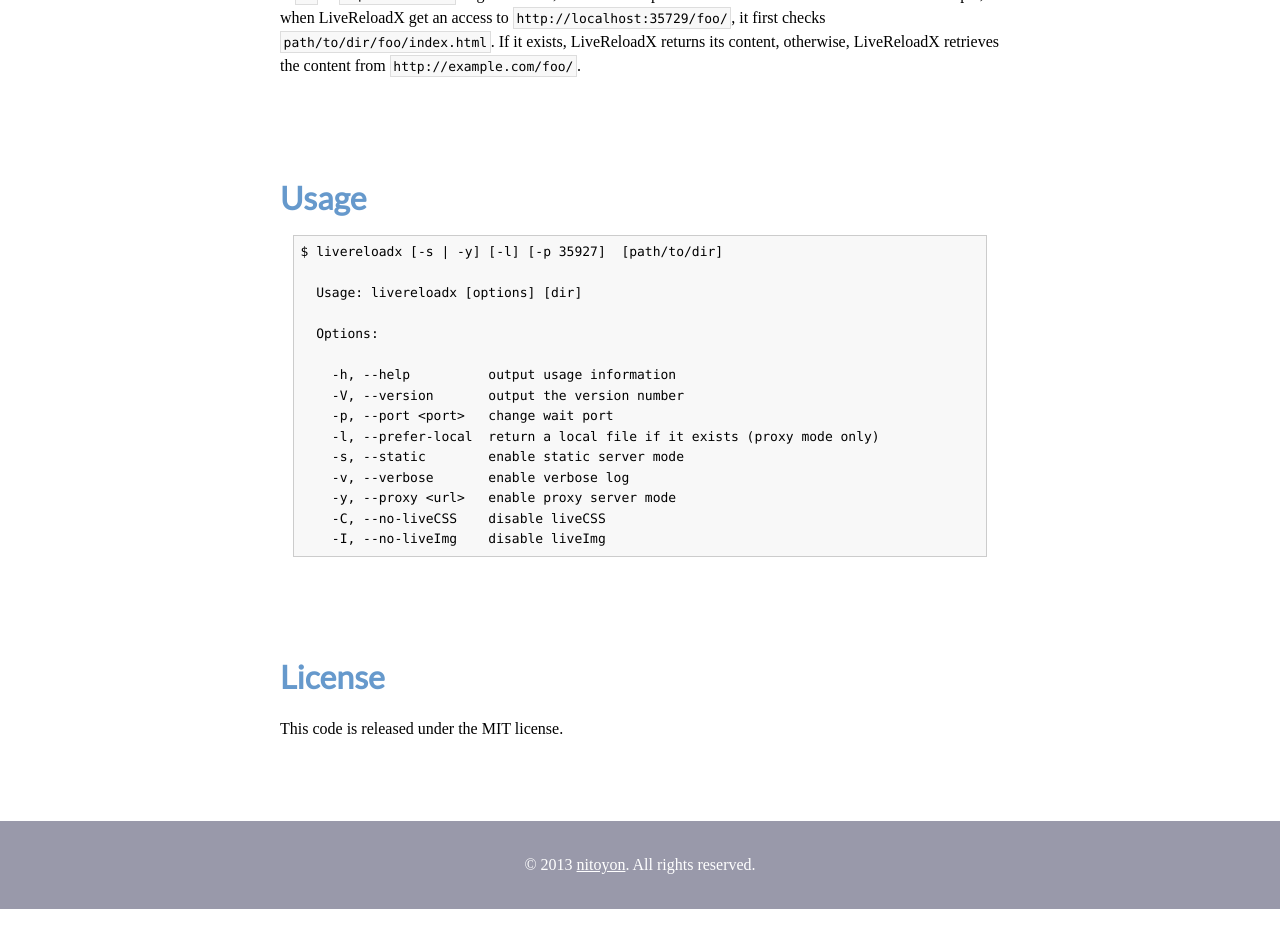
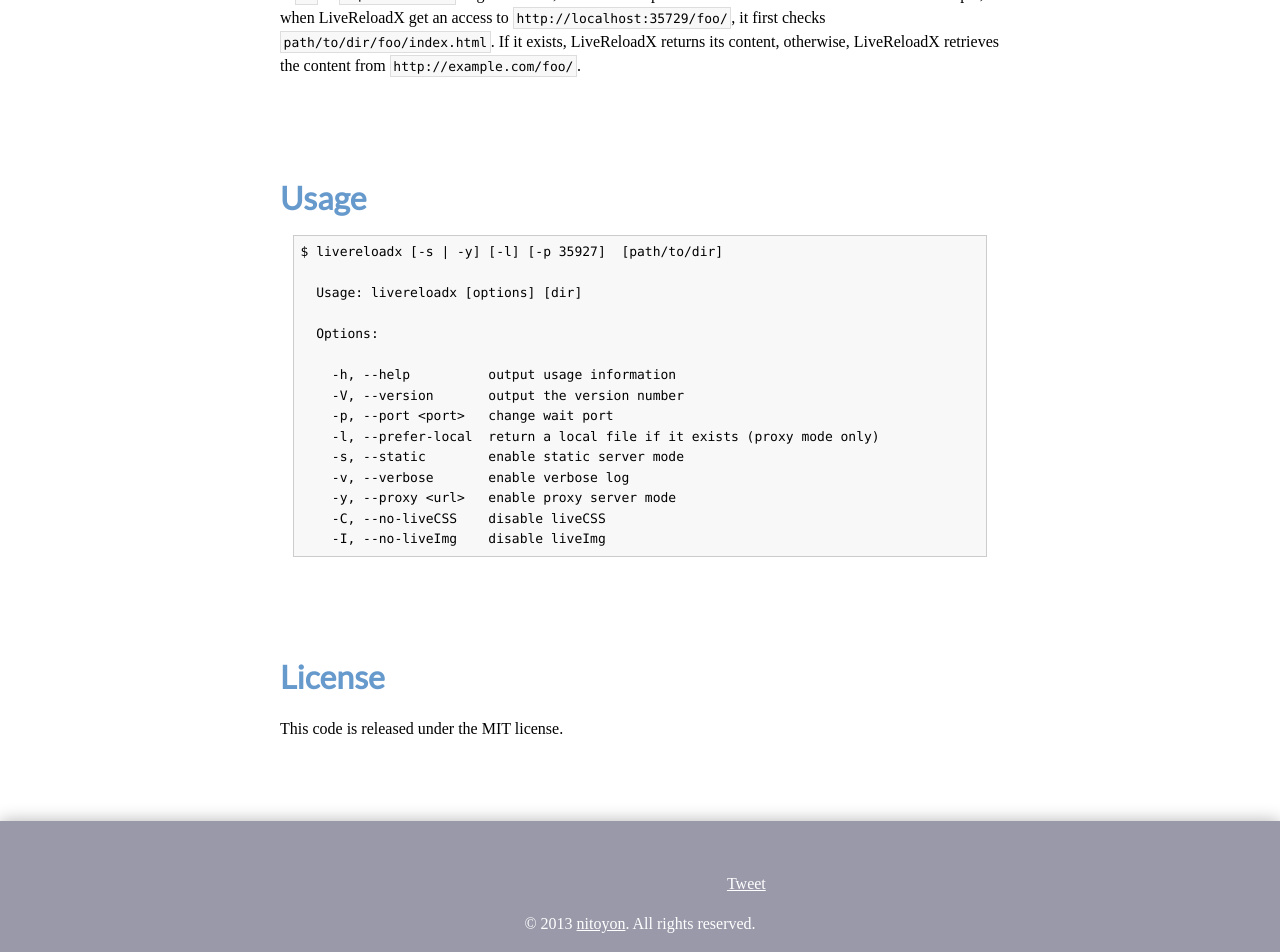
Before and after one commit to nitoyon/livereloadx, a Jekyll site: the page built from index.md, in a window 1280 px wide and 1400 px high, scrolled down 3586 px. Shown: the part 448-1400 px from the top of the window. Built offline with Jekyll 4.4.1, drawn with Linux system fonts in a browser that asks for light colours; Markdown is read by kramdown in place of the engine named in the settings; comment, search, counter and statistics services are not loaded; before the commit the page ends 4943 px from its top, so only the background shows below that.

Commit message:
Add social buttons and support smartphone

```diff
--- a/_layouts/default.html
+++ b/_layouts/default.html
@@ -2,20 +2,40 @@
 <html lang="en">
 <head>
   <meta http-equiv="content-type" content="text/html; charset=utf-8" />
-  <title>LiveReloadX</title>
+  <title>LiveReloadX | Reload your Browser Automatically</title>
+  <!--[if lt IE 9]>
+  <script src="http://html5shiv.googlecode.com/svn/trunk/html5.js"></script>
+  <![endif]-->
   <link href='http://fonts.googleapis.com/css?family=Lato' rel='stylesheet' type='text/css'>
   <link rel="stylesheet" href="stylesheets/default.css" type="text/css" />
+  <meta property="og:title" content="About LiveReloadX"/>
+  <meta property="og:url" content="http://tech.nitoyon.com{{ page.url | remove: 'index.html' }}"/>
+  <meta property="og:type" content="article"/>
+  <meta property="og:description" content="Edit files, and browsers are reloaded automatically. LiveReloadX is a command line tool based on LiveReload 2.X source code."/>
+  <meta property="og:image" content="http://nitoyon.github.com/livereloadx/images/title_square.png"/>
+  <meta property="og:site_name" content="LiveReloadX"/>
+  <meta property="fb:admins" content="1297551349" />
+  <meta name="viewport" content="width=device-width,initial-scale=1.0">
 </head>
 <body>
-<a href="https://github.com/nitoyon/livereloadx"><img style="position: absolute; top: 0; right: 0; border: 0; position: fixed" src="https://s3.amazonaws.com/github/ribbons/forkme_right_gray_6d6d6d.png" alt="Fork me on GitHub"></a>
+<a href="https://github.com/nitoyon/livereloadx"><img id="fork-me" src="https://s3.amazonaws.com/github/ribbons/forkme_right_gray_6d6d6d.png" alt="Fork me on GitHub"></a>
 
+<div id="wrap">
 <article>
 {{ content }}
 </article>
+</div>
 
 <footer>
-  &copy; 2013 <a href="https://github.com/nitoyon/">nitoyon</a>. All rights reserved.
+  <div id="social">
+  <iframe src="http://ghbtns.com/github-btn.html?user=nitoyon&repo=livereloadx&type=watch&count=true" allowtransparency="true" frameborder="0" scrolling="0" width="110" height="20"></iframe>
+  <iframe src="http://ghbtns.com/github-btn.html?user=nitoyon&repo=livereloadx&type=fork&count=true" allowtransparency="true" frameborder="0" scrolling="0" width="95" height="20"></iframe>
+  <a href="https://twitter.com/share" class="twitter-share-button" data-url="http://nitoyon.github.com/" data-lang="en" data-size="horizontal" data-text="LiveReloadX | Reload your Browser Automatically" data-related="nitoyon" data-dnt="true">Tweet</a>
+  <div class="fb-like" data-send="false" data-layout="button_count" data-width="90" data-show-faces="false"></div>
+  </div>
+  <div id="copyright">&copy; 2013 <a href="https://github.com/nitoyon/">nitoyon</a>. All rights reserved.</div>
 </footer>
 
+<script type="text/javascript" src="scripts/main.js"></script>
 </body>
 </html>
--- /dev/null
+++ b/scripts/main.js
@@ -0,0 +1,20 @@
+var _gaq = _gaq || [];
+_gaq.push(['_setAccount', 'UA-1616138-4']);
+_gaq.push(['_trackPageview']);
+
+(function(d) {
+  var js, fjs=d.getElementsByTagName('script')[0];
+  var addScript = function(src, id){
+    if(d.getElementById(id)) return;
+    js = d.createElement('script');
+    js.id = id;
+    js.src = src;
+    js.async = true;
+    fjs.parentNode.insertBefore(js,fjs);
+  };
+
+  addScript(('https:' == document.location.protocol ? 'https://ssl' : 'http://www') + '.google-analytics.com/ga.js');
+  addScript('//platform.twitter.com/widgets.js', 'twitter-wjs');
+  addScript('//connect.facebook.net/' + (Site.lang == "ja" ? "ja_JP" : "en_US") + '/all.js#xfbml=1&appId=306142992832693', 'facebook-jssdk');
+
+})(document);
--- a/stylesheets/default.css
+++ b/stylesheets/default.css
@@ -1,6 +1,10 @@
 body {
 	line-height: 1.5;
 	margin: 0;
+}
+
+div#wrap {
+	margin: 0 1em;
 }
 
 article {
@@ -50,6 +54,13 @@
 	width: auto\9; /* IE8 hack */
 }
 
+#fork-me {
+  top: 0;
+  right: 0;
+  border: 0;
+  position: fixed;
+}
+
 h1 {
 	text-align: center;
 	font-size: 4.0em;
@@ -57,6 +68,19 @@
 	text-shadow: 0 0 .1em #ccc;
 	letter-spacing: -.03em;
 }
+
+
+@media screen and (max-width: 25em) {
+  h1 {
+    font-size: 2.5em;
+    margin-top: 2em;
+  }
+
+  #fork-me {
+    position: absolute;
+  }
+}
+
 
 h2 {
 	margin: 3em 0 .3em 0;
@@ -137,10 +161,18 @@
 
 footer {
 	margin: 5em auto 0 auto;
-	padding: 2em 0;
+	padding: 3em 0 1em 0;
 	background: #99a;
 	color: white;
 	text-align: center;
+	   -moz-box-shadow: 0 0 1em rgba(0,0,0,0.3);
+	-webkit-box-shadow: 0 0 1em rgba(0,0,0,0.3);
+	     -o-box-shadow: 0 0 1em rgba(0,0,0,0.3);
+	    -ms-box-shadow: 0 0 1em rgba(0,0,0,0.3);
+}
+
+footer #social {
+	margin-bottom: 1em;
 }
 
 footer a:visited,
```
